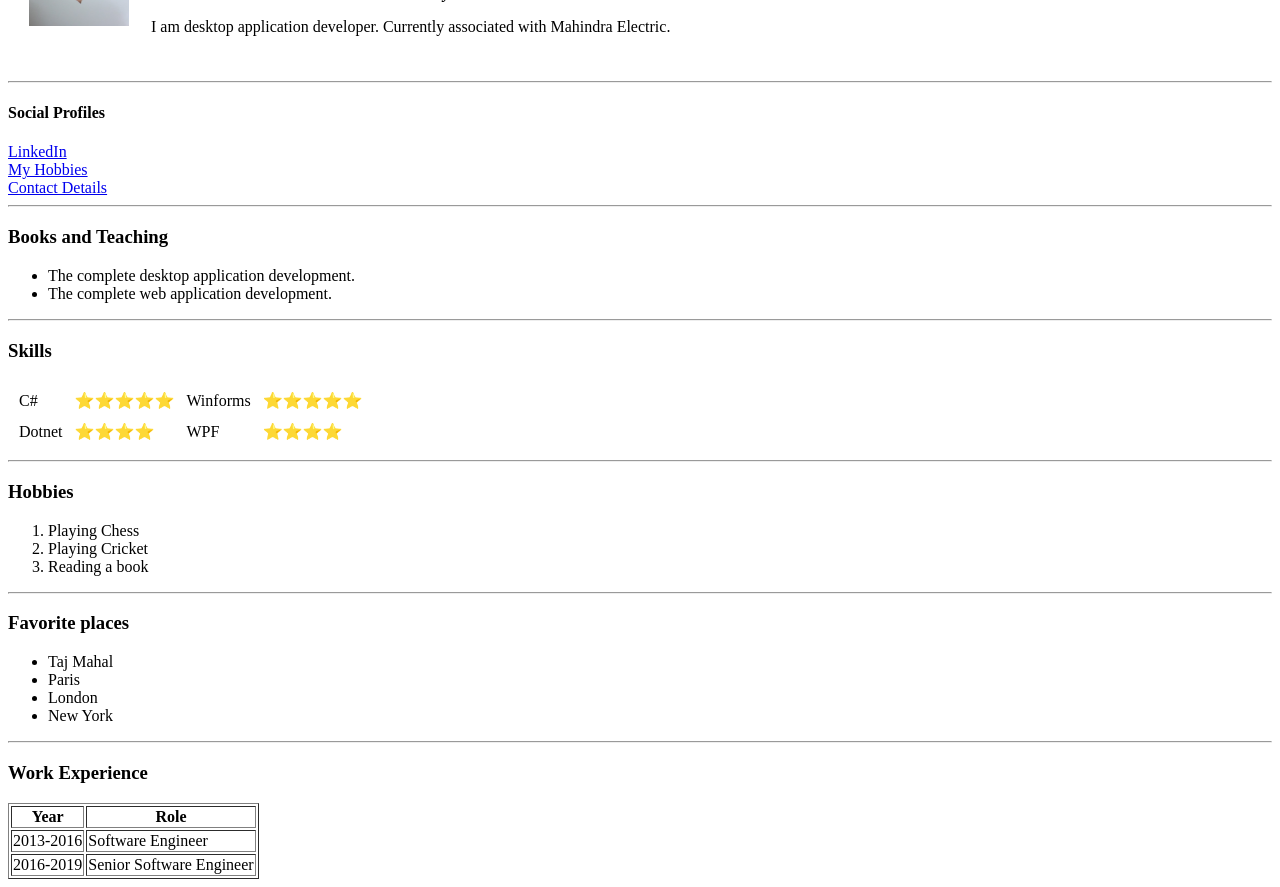
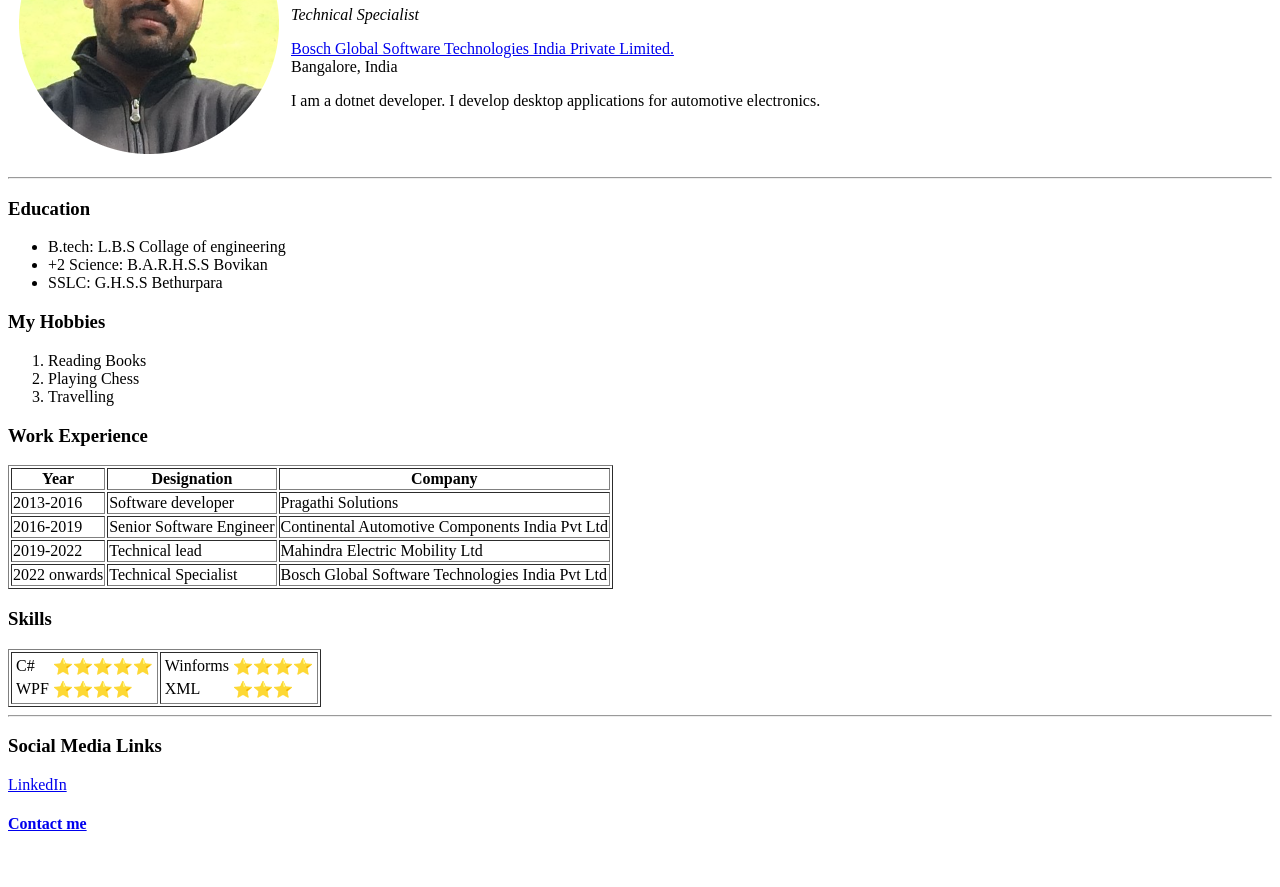
Before and after one commit to RanjithNarayanan/CV, a plain HTML site: page index.html in a window 1280 px wide. Shown: the part 125-1012 px from the top of the page. After the commit the page ends 980 px from the top, so only its background shows below. Drawn offline with Linux system fonts and the light colour scheme.

Commit message:
New set of files

```diff
--- a/index.html
+++ b/index.html
@@ -1,101 +1,114 @@
 <!DOCTYPE html>
-<html lang="en" dir="ltr">
+<html>
 
 <head>
-  <meta charset="utf-8">
-  <title>Ranjith N K's Personal website</title>
+    <meta charset="UTF-8">
+    <title>Ranjith's Personal Site</title>
 </head>
 
-<body>
-  <table border="0.5" cellspacing="20">
-    <thead>
+<body background="FFFF00">
 
-    </thead>
-    <tbody>
+    <table cellspacing="10">
         <tr>
-        <td>
-           <img src="Ranjith.jpg" height="100" width="100" alt="Ranjith Profile piture"></img>
-        </td>
+            <td><img src="images\ranjith_2.png" alt="Ranjith profile picture"></td>
             <td>
                 <h1>Ranjith N K</h1>
-          <p><em>Technical Lead at <strong>Mahindra Electric Mobility Pvt. Ltd.</strong></em></p>
-          <p>I am desktop application developer. Currently associated with Mahindra Electric.</p>
+                <p><em>Technical Specialist</em></p>
+                <p><a href="https://www.bosch-softwaretechnologies.com/en/our-company/about-us/">Bosch Global Software
+                        Technologies
+                        India Private Limited.</a><br>Bangalore, India</p>
+                <p>I am a dotnet developer. I develop desktop applications for automotive electronics.</p>
+
             </td>
         </tr>
-    </tbody>
     </table>
+
     <hr>
-  <h4>Social Profiles</h4>
-  <a href="https://www.linkedin.com/in/ranjith-n-k-38a970142/">LinkedIn</a>
-  <br>
-  <a href="Hobbies.html">My Hobbies</a>
-  <br>
-  <a href="ContactDetails.html">Contact Details</a>
-  <hr>
-  <h3>Books and Teaching</h3>
+    <h3>Education</h3>
     <ul>
-    <li>The complete desktop application development.</li>
-    <li>The complete web application development.</li>
+        <li>B.tech: L.B.S Collage of engineering</li>
+        <li>+2 Science: B.A.R.H.S.S Bovikan</li>
+        <li>SSLC: G.H.S.S Bethurpara</li>
     </ul>
-  <hr>
-  <h3>Skills</h3>
-  <table cellspacing="10">
-    <thead>
-
-    </thead>
-    <tbody>
-     <tr>
-       <td>C#</td>
-       <td>⭐⭐⭐⭐⭐</td>
-       <td>Winforms</td>
-       <td>⭐⭐⭐⭐⭐</td>
-     </tr>
-     <tr>
-       <td>Dotnet</td>
-       <td>⭐⭐⭐⭐</td>
-       <td>WPF</td>
-       <td>⭐⭐⭐⭐</td>
-     </tr>
-    </tbody>
-  </table>
-  <hr>
-  <h3>Hobbies</h3>
+    <h3>My Hobbies</h3>
     <ol>
+        <li>Reading Books</li>
         <li>Playing Chess</li>
-    <li>Playing Cricket</li>
-    <li>Reading a book</li>
+        <li>Travelling</li>
     </ol>
-  <hr>
-  <h3>Favorite places</h3>
-  <ul>
-    <li>Taj Mahal</li>
-    <li>Paris</li>
-    <li>London</li>
-    <li>New York</li>
-  </ul>
-  <hr>
     <h3>Work Experience</h3>
     <table border="1">
         <thead>
             <tr>
                 <th>Year</th>
-        <th>Role</th>
+                <th>Designation</th>
+                <th>Company</th>
             </tr>
         </thead>
         <tbody>
             <tr>
                 <td>2013-2016</td>
-        <td>Software Engineer</td>
+                <td>Software developer</td>
+                <td>Pragathi Solutions</td>
             </tr>
             <tr>
                 <td>2016-2019</td>
                 <td>Senior Software Engineer</td>
+                <td>Continental Automotive Components India Pvt Ltd</td>
+            </tr>
+            <tr>
+                <td>2019-2022</td>
+                <td>Technical lead</td>
+                <td>Mahindra Electric Mobility Ltd</td>
+            </tr>
+            <tr>
+                <td>2022 onwards</td>
+                <td>Technical Specialist</td>
+                <td>Bosch Global Software Technologies India Pvt Ltd</td>
             </tr>
         </tbody>
-    <tfoot>
+    </table>
 
-    </tfoot>
+    <h3>Skills</h3>
+    <table border="1">
+        <tr>
+            <td>
+                <table>
+                    <tr>
+                        <td>C#</td>
+                        <td>⭐⭐⭐⭐⭐</td>
+                    </tr>
+
+                    <tr>
+                        <td>WPF</td>
+                        <td>⭐⭐⭐⭐</td>
+                    </tr>
+                </table>
+            </td>
+            <td>
+                <table>
+                    <tr>
+                        <td>Winforms</td>
+                        <td>⭐⭐⭐⭐</td>
+                    </tr>
+
+                    <tr>
+                        <td>XML</td>
+                        <td>⭐⭐⭐</td>
+                    </tr>
+                </table>
+
+            </td>
+
+
+        </tr>
 
     </table>
+    <hr>
+    <h3>Social Media Links</h3>
+    <p><a href="https://www.linkedin.com/in/ranjith-n-k-38a970142/">LinkedIn</a></p>
+    <h4><a href="contact.html">Contact me</a></h3>
+
 </body>
+
 </html>
```
Also changed, not shown: contact.html (added, +24 -0 lines), images/ranjith.png (added), images/ranjith_2.png (added). Lines whose indentation alone changed are shown as unchanged.
